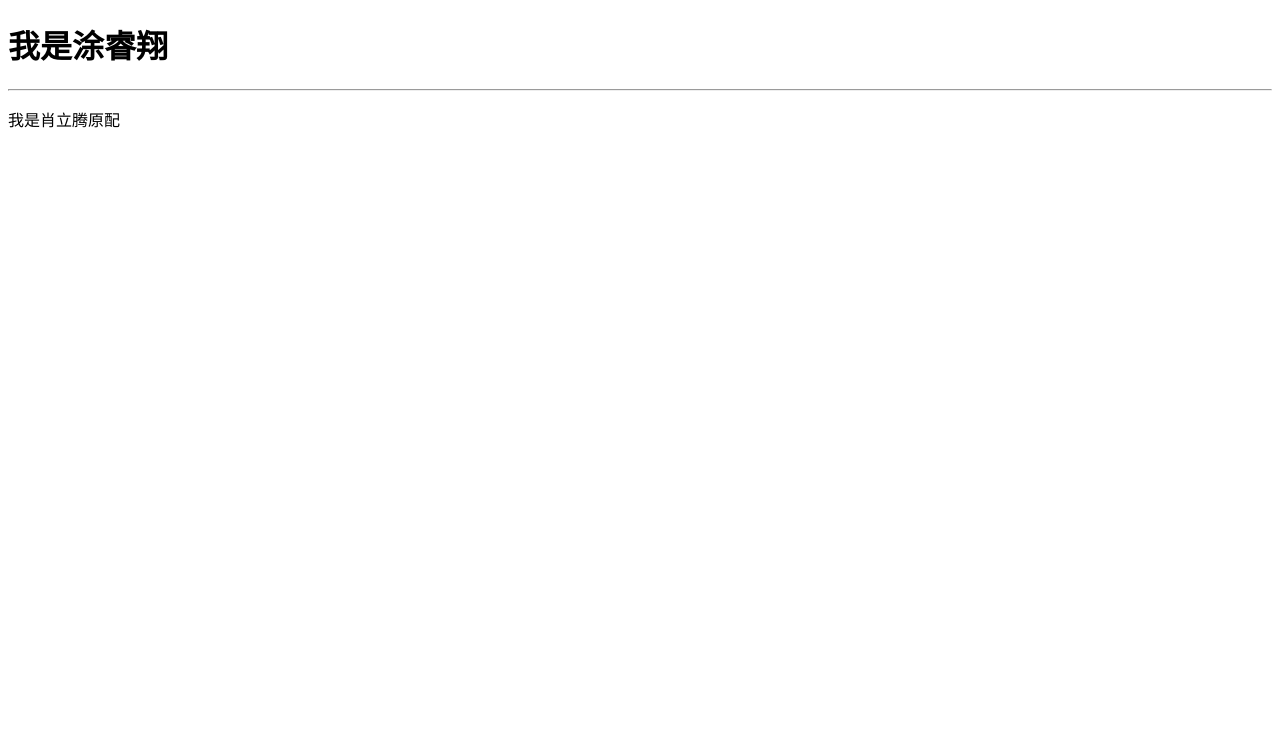
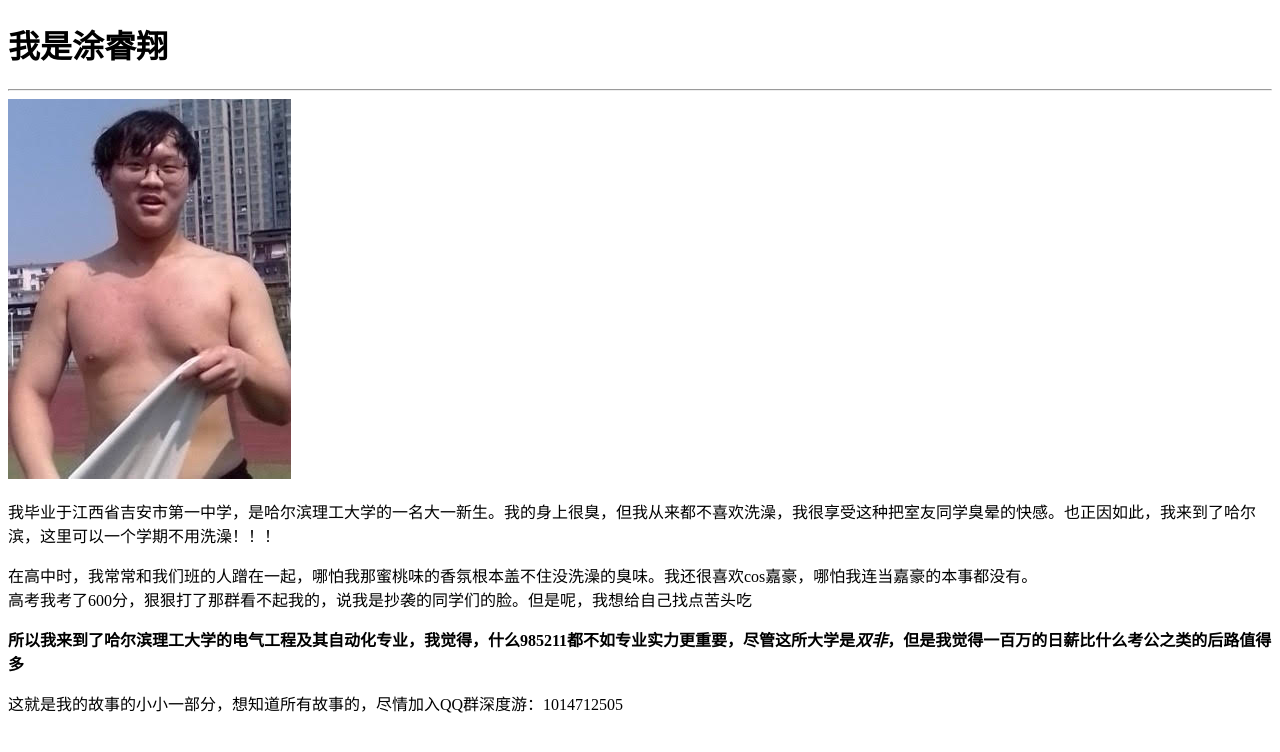
Before and after one commit to whatmeanaboutit/WebPages, a plain HTML site: page Turuixiang/index.html in a window 1280 px wide. Drawn offline with Linux system fonts and the light colour scheme.

Commit message:
Update index.html

```diff
--- a/Turuixiang/index.html
+++ b/Turuixiang/index.html
@@ -8,5 +8,9 @@
 <body>
     <h1><strong>我是涂睿翔</strong></h1>
     <hr>
-    <p>我是肖立腾原配</p>
+    <img src="https://raw.githubusercontent.com/whatmeanaboutit/WebPages/refs/heads/main/Turuixiang.PNG" alt="韦德">
+    <p>我毕业于江西省吉安市第一中学，是哈尔滨理工大学的一名大一新生。我的身上很臭，但我从来都不喜欢洗澡，我很享受这种把室友同学臭晕的快感。也正因如此，我来到了哈尔滨，这里可以一个学期不用洗澡！！！</p>
+    <p>在高中时，我常常和我们班的人蹭在一起，哪怕我那蜜桃味的香氛根本盖不住没洗澡的臭味。我还很喜欢cos嘉豪，哪怕我连当嘉豪的本事都没有。<br>高考我考了600分，狠狠打了那群看不起我的，说我是抄袭的同学们的脸。但是呢，我想给自己找点苦头吃</p>
+    <p><strong>所以我来到了哈尔滨理工大学的电气工程及其自动化专业，我觉得，什么985211都不如专业实力更重要，尽管这所大学是<em>双非</em>，但是我觉得一百万的日薪比什么考公之类的后路值得多</strong></p>
+    <p>这就是我的故事的小小一部分，想知道所有故事的，尽情加入QQ群深度游：1014712505</p>
 </body>
```
